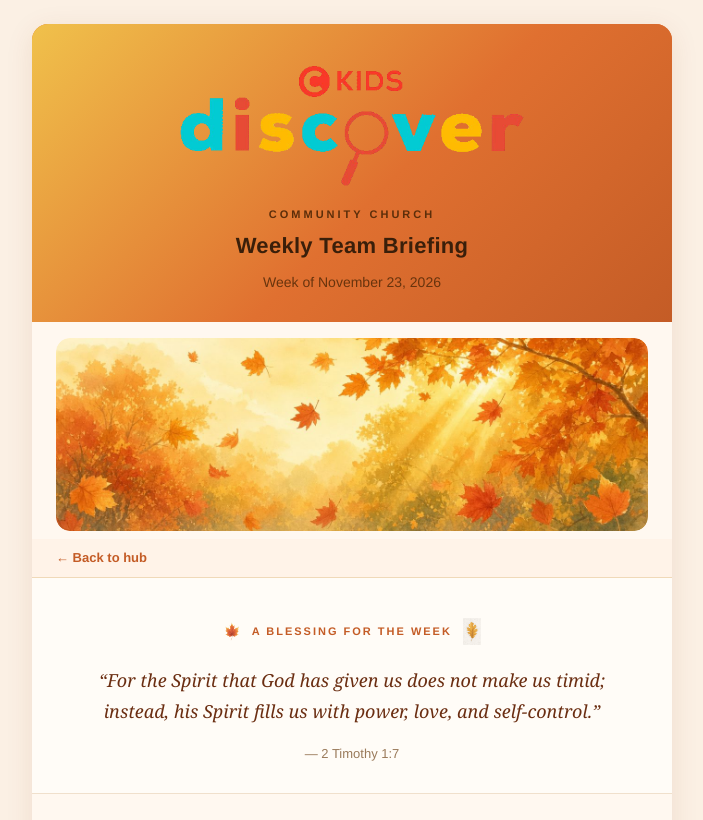
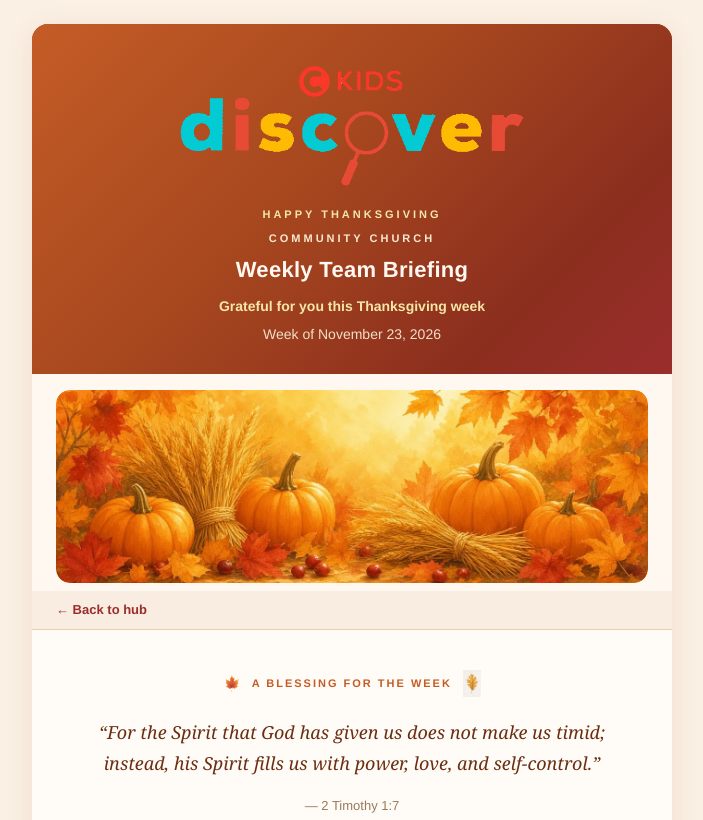
Before and after one commit to BryanRalston/ckids-assets, a plain HTML site: page newsletter/november5.html in a window 1280 px wide. Shown: the top 820 px of the page, without its empty margins (288-991 px from the left). Drawn offline with Linux system fonts and the light colour scheme.

Commit message:
Nov W5 Thanksgiving header

```diff
--- a/newsletter/november5.html
+++ b/newsletter/november5.html
@@ -47,9 +47,9 @@ A blessing for your week and important updates from the Discover CKids team &mda
       <!-- Main container -->
       <table role="presentation" width="640" cellpadding="0" cellspacing="0" border="0" class="container" style="background-color:#FFFCF7; border-radius:16px; overflow:hidden; box-shadow:0 6px 28px rgba(139, 55, 20, 0.10); max-width:640px; width:100%;">
 
-        <!-- Header band with logo -->
+        <!-- Header band with logo (Thanksgiving harvest restyle) -->
         <tr>
-          <td class="header-pad" style="background:linear-gradient(135deg, #F0C14B 0%, #E07030 55%, #C45C26 100%); background-color:#E07030; padding:36px 32px 28px 32px; text-align:center;">
+          <td class="header-pad" style="background:linear-gradient(135deg, #C45C26 0%, #A8481F 42%, #8B2E1E 78%, #9B2D2D 100%); background-color:#A8481F; padding:36px 32px 28px 32px; text-align:center;">
             <table role="presentation" cellpadding="0" cellspacing="0" border="0" align="center" style="margin:0 auto 14px auto;">
               <tr>
                 <td align="center" valign="middle" style="mso-line-height-rule:exactly;">
@@ -57,29 +57,30 @@ A blessing for your week and important updates from the Discover CKids team &mda
                 </td>
               </tr>
             </table>
-            <p style="margin:8px 0 4px 0; font-size:11px; letter-spacing:3px; text-transform:uppercase; color:#5C2E0A; font-weight:700;">Community Church</p>
-            <h1 class="h1-resp" style="margin:0; font-size:22px; font-weight:600; color:#3A1F0A; letter-spacing:0.3px;">Weekly Team Briefing</h1>
-            <p style="margin:8px 0 0 0; font-size:14px; color:#5C2E0A; opacity:0.9;">Week of November 23, 2026</p>
+            <p style="margin:10px 0 6px 0; font-size:11px; letter-spacing:3px; text-transform:uppercase; color:#F5E6A8; font-weight:800;">Happy Thanksgiving</p>
+            <p style="margin:0 0 4px 0; font-size:11px; letter-spacing:3px; text-transform:uppercase; color:#F8E8D0; font-weight:700;">Community Church</p>
+            <h1 class="h1-resp" style="margin:0; font-size:22px; font-weight:600; color:#FFF8F0; letter-spacing:0.3px;">Weekly Team Briefing</h1>
+            <p style="margin:8px 0 0 0; font-size:14px; color:#F5E6A8; font-weight:600;">Grateful for you this Thanksgiving week</p>
+            <p style="margin:6px 0 0 0; font-size:14px; color:#F8E8D0; opacity:0.95;">Week of November 23, 2026</p>
           </td>
         </tr>
 
-        <!-- Fall header image -->
+        <!-- Thanksgiving harvest header image -->
         <tr>
           <td class="px-lg" style="padding:16px 24px 8px 24px; background-color:#FFF8F0;">
-            <!-- FALL HEADER IMAGE GOES HERE -->
             <div class="fall-header-slot">
-              <img class="fall-header-img" src="img/fall-header.jpg" alt="Warm autumn woodland banner" width="600" style="display:block; width:100%; max-width:100%; height:auto; border:0; border-radius:14px;">
+              <img class="fall-header-img" src="img/thanksgiving-header.jpg" alt="Thanksgiving harvest watercolor banner" width="600" style="display:block; width:100%; max-width:100%; height:auto; border:0; border-radius:14px;">
             </div>
           </td>
         </tr>
 
         <!-- Back to hub -->
         <tr>
-          <td class="px-lg" style="padding:10px 24px; background-color:#FFF3E8; border-bottom:1px solid #F0D9B8;">
+          <td class="px-lg" style="padding:10px 24px; background-color:#F8EDE0; border-bottom:1px solid #E8D0B0;">
             <table role="presentation" width="100%" cellpadding="0" cellspacing="0" border="0">
               <tr>
                 <td style="font-size:13px; font-weight:600; line-height:1.4;">
-                  <a href="../" style="color:#C45C26; text-decoration:none;">&larr; Back to hub</a>
+                  <a href="../" style="color:#9B2D2D; text-decoration:none;">&larr; Back to hub</a>
                 </td>
               </tr>
             </table>
```
Also changed, not shown: newsletter/img/thanksgiving-header-1.jpg (added), newsletter/img/thanksgiving-header-2.jpg (added), newsletter/img/thanksgiving-header.jpg (added).
